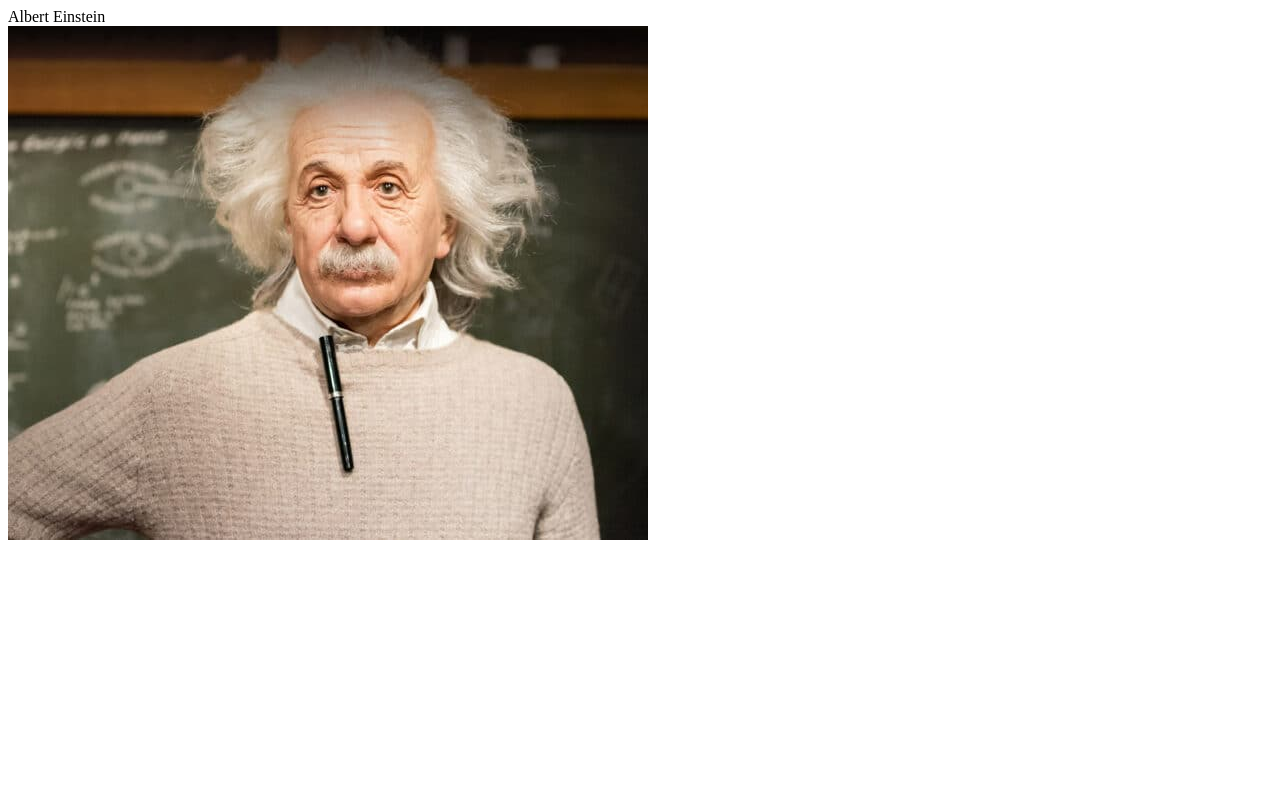
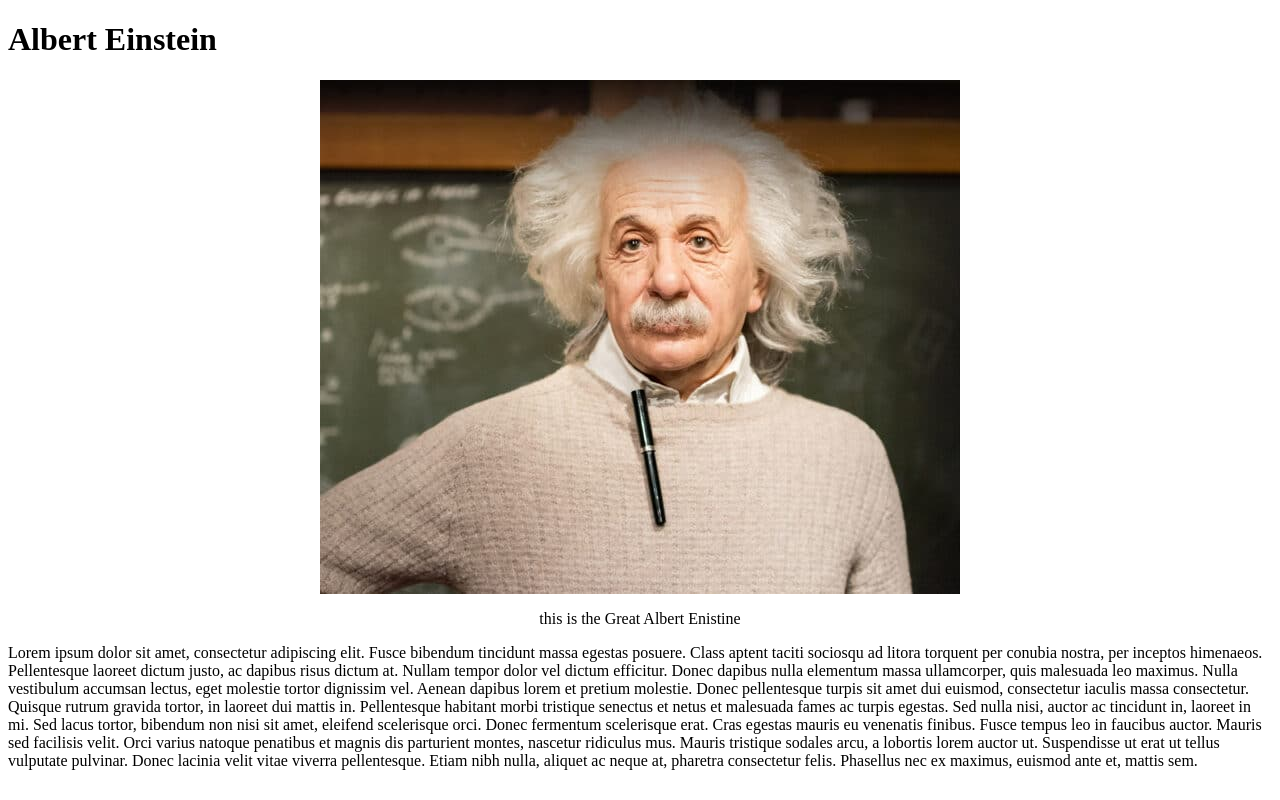
Before and after one commit to tonytore/tony_jesse_microverseProject, a plain HTML site: page index.html in a window 1280 px wide. Drawn offline with Linux system fonts and the light colour scheme.

Commit message:
we add some information in to the body

```diff
--- a/css/style.css
+++ b/css/style.css
@@ -0,0 +1,10 @@
+#image{
+    max-width: 70%;
+    height: auto;
+    display: block;
+    margin-left: auto;
+    margin-right: auto;
+}
+#img-caption{
+    text-align: center;
+}
--- a/index.html
+++ b/index.html
@@ -9,9 +9,14 @@
   <body>
 
     <main id="main">
-      <hi id="title">Albert Einstein</hi>
+      <h1 id="title">Albert Einstein</h1>
       <div id="img-div">
         <img id="image" src="./images/Albert-Einstein.jpeg"/>
+        <p id="img-caption">this is the Great Albert Enistine</p>
+        <p id="tribute-info">Lorem ipsum dolor sit amet, consectetur adipiscing elit. Fusce bibendum tincidunt massa egestas posuere. Class aptent taciti sociosqu ad litora torquent per conubia nostra, per inceptos himenaeos. Pellentesque laoreet dictum justo, ac dapibus risus dictum at. Nullam tempor dolor vel dictum efficitur. Donec dapibus nulla elementum massa ullamcorper, quis malesuada leo maximus. Nulla vestibulum accumsan lectus, eget molestie tortor dignissim vel. Aenean dapibus lorem et pretium molestie. Donec pellentesque turpis sit amet dui euismod, consectetur iaculis massa consectetur. Quisque rutrum gravida tortor, in laoreet dui mattis in. Pellentesque habitant morbi tristique senectus et netus et malesuada fames ac turpis egestas. Sed nulla nisi, auctor ac tincidunt in, laoreet in mi.
+
+      Sed lacus tortor, bibendum non nisi sit amet, eleifend scelerisque orci. Donec fermentum scelerisque erat. Cras egestas mauris eu venenatis finibus. Fusce tempus leo in faucibus auctor. Mauris sed facilisis velit. Orci varius natoque penatibus et magnis dis parturient montes, nascetur ridiculus mus. Mauris tristique sodales arcu, a lobortis lorem auctor ut. Suspendisse ut erat ut tellus vulputate pulvinar. Donec lacinia velit vitae viverra pellentesque. Etiam nibh nulla, aliquet ac neque at, pharetra consectetur felis. Phasellus nec ex maximus, euismod ante et, mattis sem.</p>
+      <a id="tribute-link" href="https://en.wikipedia.org/wiki/Albert_Einstein" target="_blank"></a>
       </div>
     </main>
     <script src="https://cdn.freecodecamp.org/testable-projects-fcc/v1/bundle.js"></script>
```
